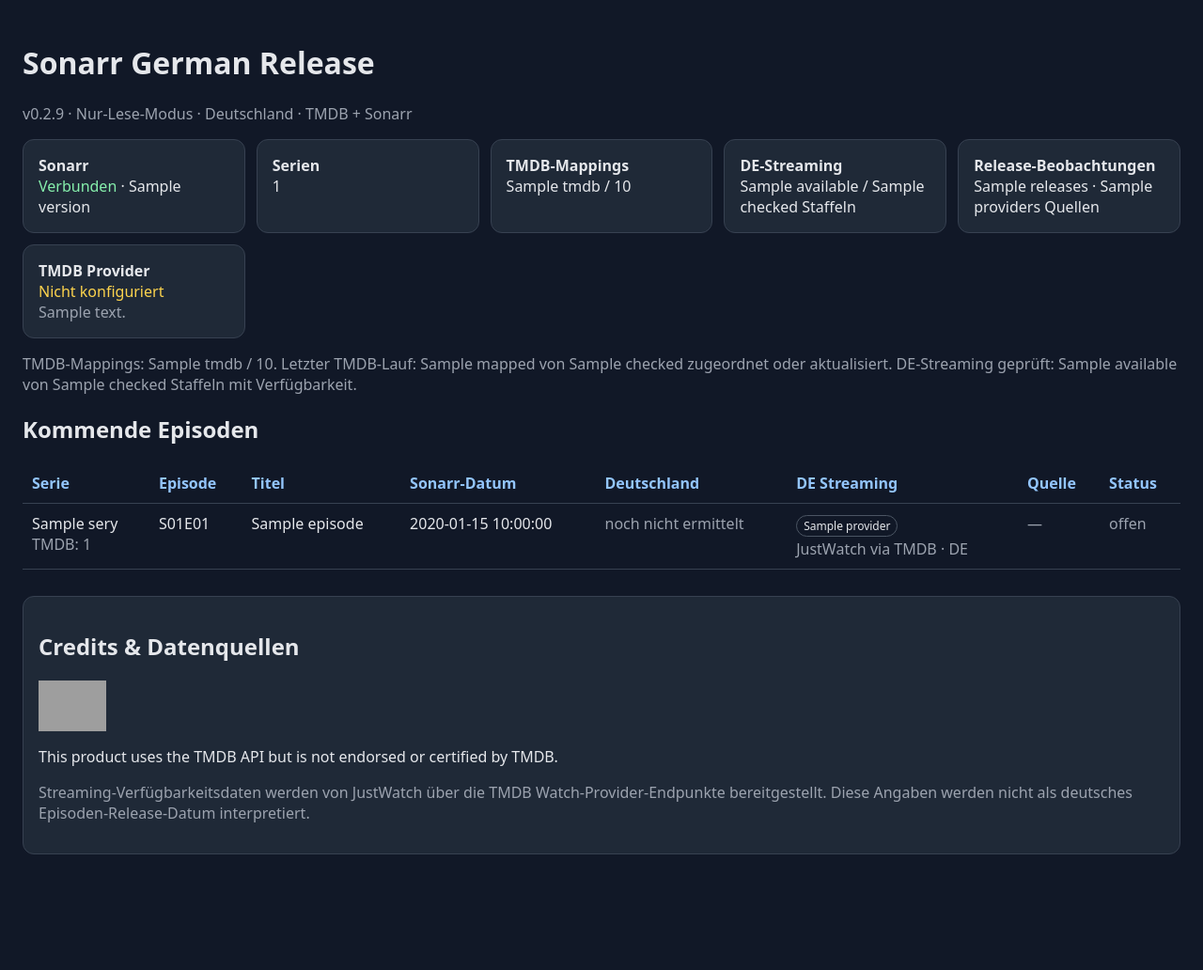
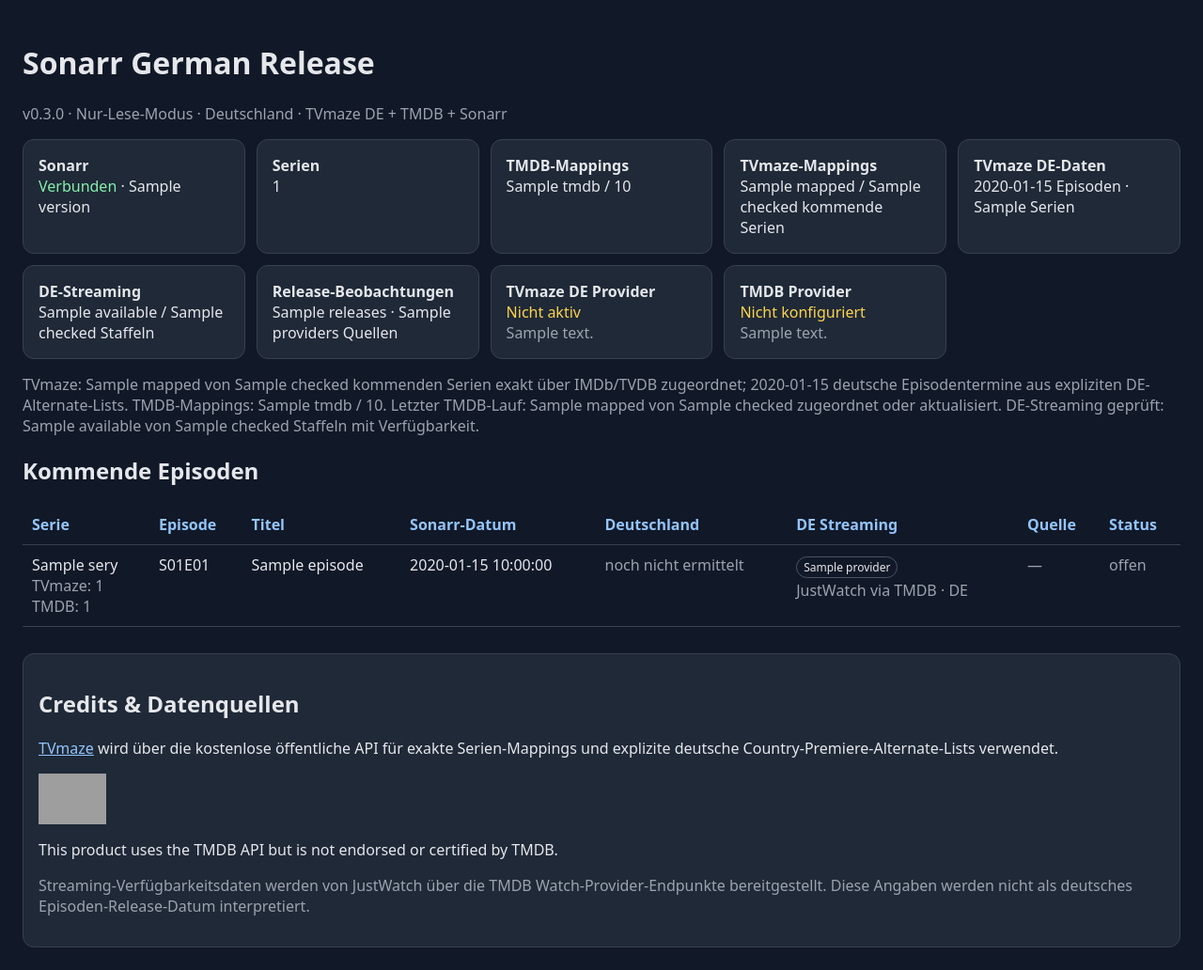
Before and after one commit to 2CrAzYTV/sonarr-german-release, a Python web app: template app/templates/index.html in a window 1280 px wide. Shown: the whole page at 94% size. Before the commit the page ends 909 px from the top, so only its background shows below. Run offline with Jinja, Linux system fonts and the light colour scheme; the template is opened without the code that fills it: most values are stand-ins (such as "Sample title", 1, 10 or a date in 2020); grey boxes are pictures that could not be loaded.

Commit message:
Show TVmaze DE provider and attribution in WebUI

```diff
--- a/app/templates/index.html
+++ b/app/templates/index.html
@@ -22,7 +22,7 @@
 <body>
 <main>
   <h1>Sonarr German Release</h1>
-  <p class="muted">v0.2.9 · Nur-Lese-Modus · Deutschland · TMDB + Sonarr</p>
+  <p class="muted">v0.3.0 · Nur-Lese-Modus · Deutschland · TVmaze DE + TMDB + Sonarr</p>
 
   {% if error %}
     <div class="card bad"><strong>Sonarr-Verbindung fehlgeschlagen:</strong> {{ error }}</div>
@@ -35,8 +35,15 @@
     </div>
     <div class="card"><strong>Serien</strong><br>{{ series|length }}</div>
     <div class="card"><strong>TMDB-Mappings</strong><br>{{ mapping.tmdb }} / {{ mapping.total }}</div>
+    <div class="card"><strong>TVmaze-Mappings</strong><br>{{ tvmaze_sync.mapped }} / {{ tvmaze_sync.checked }} kommende Serien</div>
+    <div class="card"><strong>TVmaze DE-Daten</strong><br>{{ tvmaze_sync.release_dates }} Episoden · {{ tvmaze_sync.de_lists }} Serien</div>
     <div class="card"><strong>DE-Streaming</strong><br>{{ streaming_sync.available }} / {{ streaming_sync.checked }} Staffeln</div>
     <div class="card"><strong>Release-Beobachtungen</strong><br>{{ db.releases }} · {{ db.providers }} Quellen</div>
+    <div class="card">
+      <strong>TVmaze DE Provider</strong><br>
+      {% if tvmaze.active %}<span class="ok">Aktiv</span>{% else %}<span class="warn">Nicht aktiv</span>{% endif %}<br>
+      <span class="muted">{{ tvmaze.note }}</span>
+    </div>
     <div class="card">
       <strong>TMDB Provider</strong><br>
       {% if tmdb.active %}<span class="ok">Aktiv</span>{% else %}<span class="warn">Nicht konfiguriert</span>{% endif %}<br>
@@ -45,6 +52,7 @@
   </div>
 
   <p class="muted">
+    TVmaze: {{ tvmaze_sync.mapped }} von {{ tvmaze_sync.checked }} kommenden Serien exakt über IMDb/TVDB zugeordnet; {{ tvmaze_sync.release_dates }} deutsche Episodentermine aus expliziten DE-Alternate-Lists{% if tvmaze_sync.errors %}, {{ tvmaze_sync.errors }} Fehler{% endif %}.
     TMDB-Mappings: {{ mapping.tmdb }} / {{ mapping.total }}.
     {% if tmdb_sync.checked %}Letzter TMDB-Lauf: {{ tmdb_sync.mapped }} von {{ tmdb_sync.checked }} zugeordnet oder aktualisiert{% if tmdb_sync.errors %}, {{ tmdb_sync.errors }} Fehler{% endif %}.{% endif %}
     {% if streaming_sync.checked %} DE-Streaming geprüft: {{ streaming_sync.available }} von {{ streaming_sync.checked }} Staffeln mit Verfügbarkeit{% if streaming_sync.errors %}, {{ streaming_sync.errors }} Fehler{% endif %}.{% endif %}
@@ -61,6 +69,7 @@
       <tr>
         <td>
           {{ ep.series.title if ep.series else "?" }}
+          {% if ep.tvmazeSeriesId %}<br><span class="muted">TVmaze: {{ ep.tvmazeSeriesId }}</span>{% endif %}
           {% if ep.tmdbSeriesId %}<br><span class="muted">TMDB: {{ ep.tmdbSeriesId }}</span>{% endif %}
         </td>
         <td>S{{ "%02d"|format(ep.seasonNumber) }}E{{ "%02d"|format(ep.episodeNumber) }}</td>
@@ -111,6 +120,7 @@
 
   <section class="card credits" aria-labelledby="credits-heading">
     <h2 id="credits-heading">Credits &amp; Datenquellen</h2>
+    <p><a href="https://www.tvmaze.com" target="_blank" rel="noopener noreferrer">TVmaze</a> wird über die kostenlose öffentliche API für exakte Serien-Mappings und explizite deutsche Country-Premiere-Alternate-Lists verwendet.</p>
     <a href="https://www.themoviedb.org" target="_blank" rel="noopener noreferrer" aria-label="The Movie Database (TMDB)">
       <img class="tmdb-logo" src="https://www.themoviedb.org/assets/2/v4/logos/v2/blue_square_1-5bdc75aaebeb75dc7ae79426ddd9be3b2be1e342510f8202baf6bffa71d7f5c4.svg" alt="TMDB">
     </a>
```
